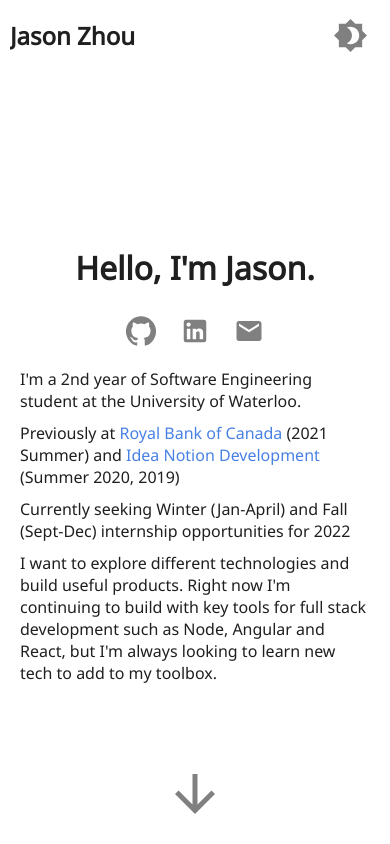
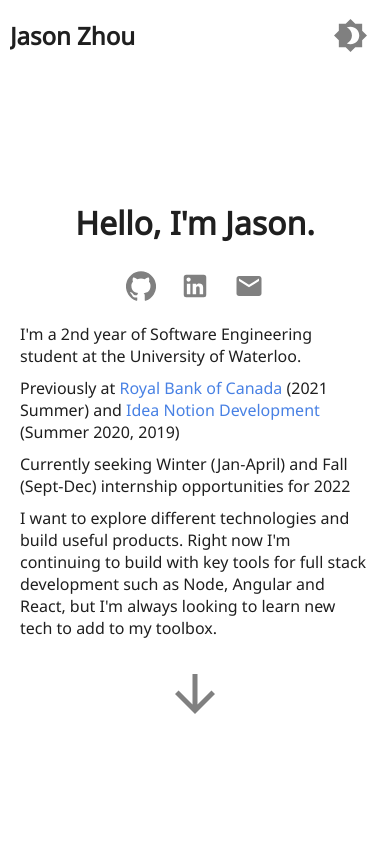
Before and after one commit to ZhouJas/personal, a React (Create React App) app: page / in a window 390 px wide. Built offline with nearby package versions, Linux system fonts and the light colour scheme.

Commit message:
footer accounts for small screen devices

```diff
--- a/src/app.scss
+++ b/src/app.scss
@@ -10,7 +10,7 @@
             height: calc(100vh - 80px);
             top:80px;
         }
-        scroll-snap-type: y mandatory;
+        scroll-snap-type: y proximity;
         scroll-behavior: smooth;
         &::-webkit-scrollbar{
             display: none;
--- a/src/components/intro/intro.scss
+++ b/src/components/intro/intro.scss
@@ -67,7 +67,6 @@
   }
   .promptArrow {
       justify-content: flex-end;
-      position:absolute;
       bottom:10px;
       @media (max-width:330px) {
         display:none
--- a/src/components/portfolio/portfolio.scss
+++ b/src/components/portfolio/portfolio.scss
@@ -13,9 +13,10 @@
       }
     .footer{
         justify-content: flex-end;
-        align-self: flex-end;
-        position:absolute;
-        bottom:10px
+        @media (min-width: 320px) and (min-height: 630px) {
+            position:absolute;
+            bottom:10px;
+          }
     }
     h1 {
         margin: 0px 10px;
```
